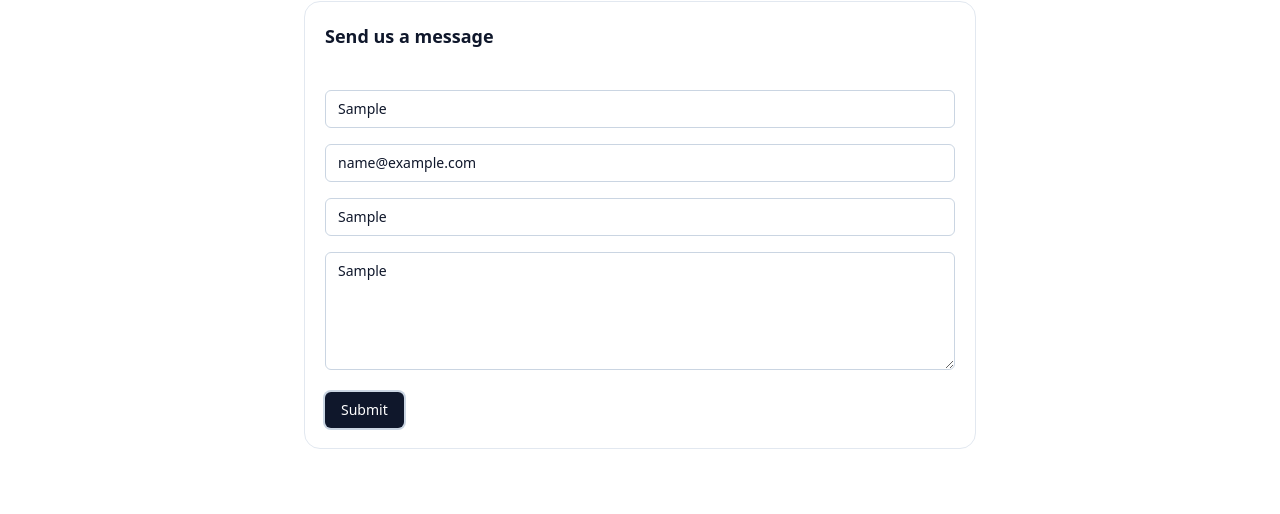
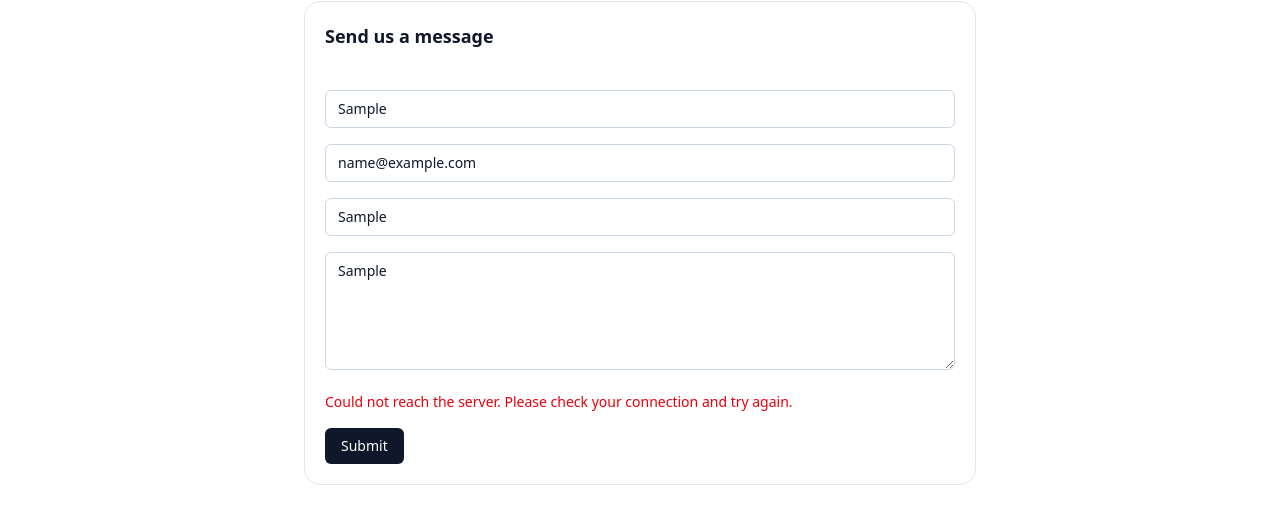
Before and after one commit to rgasoundimage/rgasoundimage_website_repo, a React (Vite) app: page /contact in a window 1280 px wide. Both pictures are taken after typing "Sample", "name@example.com", "Sample", "Sample" into the empty fields and a click on the button "Submit". Shown: the part 208-722 px from the top of the page. Built offline with nearby package versions, Linux system fonts and the light colour scheme; no server answers.

Commit message:
Fix claude audit issue 3

```diff
--- a/src/pages/Contact.jsx
+++ b/src/pages/Contact.jsx
@@ -1,3 +1,4 @@
+import { useState } from "react";
 import ReactGA from "react-ga4";
 
 import { Card, CardContent, CardHeader, CardTitle } from "@/components/ui/card";
@@ -7,18 +8,18 @@ import { Textarea } from "@/components/ui/textarea";
 import SEO from "../components/SEO";
 import { createBreadcrumbJsonLd, pageSeo } from "../config/seo";
 
-// ⬇️ SAME HANDLER, WITH GA ADDED
-const handleWhatsAppAfterSubmit = async (e) => {
+export default function Contact() {
+  const [status, setStatus] = useState("idle"); // "idle" | "loading" | "success" | "error"
+  const [errorMessage, setErrorMessage] = useState("");
+
+  const handleSubmit = async (e) => {
     e.preventDefault();
+    setStatus("loading");
+    setErrorMessage("");
 
-  // 🔹 GA4 event
-  ReactGA.event({
-    category: "Form",
-    action: "contact_form_submit",
-  });
+    ReactGA.event({ category: "Form", action: "contact_form_submit" });
 
     const form = e.target;
-
     const payload = {
       name: form.name.value,
       email: form.email.value,
@@ -27,35 +28,39 @@ const handleWhatsAppAfterSubmit = async (e) => {
       _honey: form._honey.value,
     };
 
-  // 🔹 Send email via Netlify Function (Gmail SMTP)
-  await fetch("/.netlify/functions/sendcontact", {
+    try {
+      const res = await fetch("/.netlify/functions/sendcontact", {
         method: "POST",
         headers: { "Content-Type": "application/json" },
         body: JSON.stringify(payload),
       });
 
-  // 🔹 WhatsApp redirect
+      if (!res.ok) {
+        setStatus("error");
+        setErrorMessage(
+          res.status === 429
+            ? "Too many submissions. Please wait a minute and try again."
+            : "Something went wrong on our end. Please try again or call us directly."
+        );
+        return;
+      }
+
+      // Success — confirm to user before opening WhatsApp
+      form.reset();
+      setStatus("success");
+
       const whatsappText = encodeURIComponent(
-    `Hi RGA Sound Image,
-
-Name: ${payload.name}
-Email: ${payload.email}
-Phone: ${payload.phone}
-
-Message:
-${payload.message}`
+        `Hi RGA Sound Image,\n\nName: ${payload.name}\nEmail: ${payload.email}\nPhone: ${payload.phone}\n\nMessage:\n${payload.message}`
       );
-
-  window.open(
-    `https://wa.me/917981035920?text=${whatsappText}`,
-    "_blank"
+      window.open(`https://wa.me/917981035920?text=${whatsappText}`, "_blank");
+    } catch {
+      setStatus("error");
+      setErrorMessage(
+        "Could not reach the server. Please check your connection and try again."
       );
-
-  form.reset();
+    }
   };
 
-
-export default function Contact() {
   return (
     <section className="w-full px-4 sm:px-6 lg:px-8 py-16">
       <SEO
@@ -77,7 +82,21 @@ export default function Contact() {
           </CardHeader>
 
           <CardContent>
-            <form className="space-y-4" onSubmit={handleWhatsAppAfterSubmit}>
+            {status === "success" ? (
+              <div className="py-8 text-center space-y-2">
+                <p className="text-lg font-medium text-slate-900">Message sent!</p>
+                <p className="text-sm text-slate-600">
+                  We have received your enquiry. WhatsApp is opening so you can follow up directly with our team.
+                </p>
+                <button
+                  className="mt-4 text-sm text-slate-500 underline"
+                  onClick={() => setStatus("idle")}
+                >
+                  Send another message
+                </button>
+              </div>
+            ) : (
+              <form className="space-y-4" onSubmit={handleSubmit}>
                 {/* Honeypot — hidden from humans, traps bots that fill every field */}
                 <input
                   name="_honey"
@@ -87,20 +106,47 @@ export default function Contact() {
                   aria-hidden="true"
                   style={{ display: "none" }}
                 />
-              <Input name="name" placeholder="Your name" required />
-              <Input name="email" type="email" placeholder="Email" required />
-              <Input name="phone" placeholder="Phone" />
+                <Input
+                  name="name"
+                  placeholder="Your name"
+                  required
+                  disabled={status === "loading"}
+                />
+                <Input
+                  name="email"
+                  type="email"
+                  placeholder="Email"
+                  required
+                  disabled={status === "loading"}
+                />
+                <Input
+                  name="phone"
+                  placeholder="Phone"
+                  disabled={status === "loading"}
+                />
                 <Textarea
                   name="message"
                   placeholder="Tell us about your project"
                   rows={5}
                   required
+                  disabled={status === "loading"}
                 />
 
-              <Button type="submit" className="rounded-2xl">
-                Submit
+                {status === "error" && (
+                  <p className="text-sm text-red-600" role="alert">
+                    {errorMessage}
+                  </p>
+                )}
+
+                <Button
+                  type="submit"
+                  className="rounded-2xl"
+                  disabled={status === "loading"}
+                >
+                  {status === "loading" ? "Sending..." : "Submit"}
                 </Button>
               </form>
+            )}
           </CardContent>
         </Card>
       </div>
```
Lines whose indentation alone changed are shown as unchanged.
